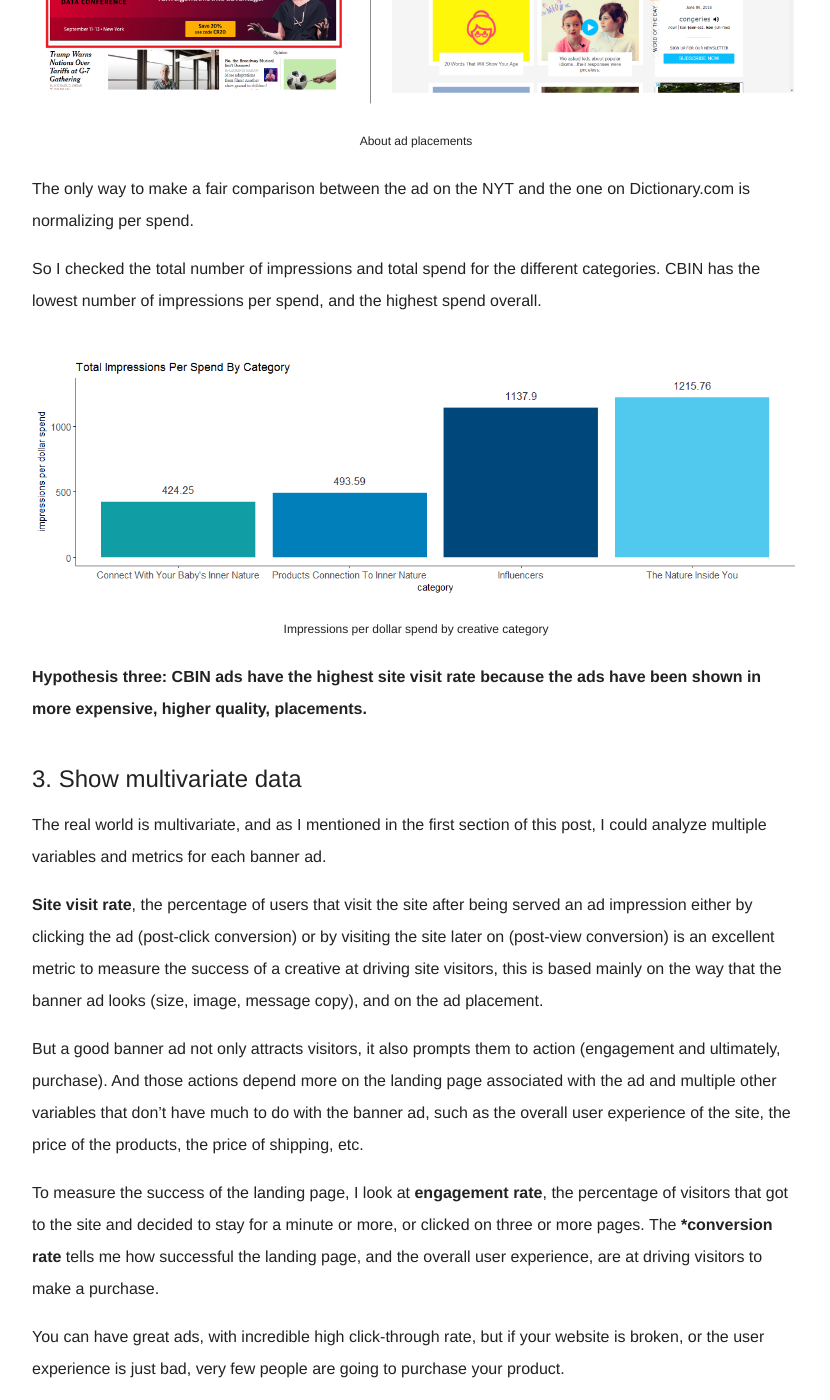
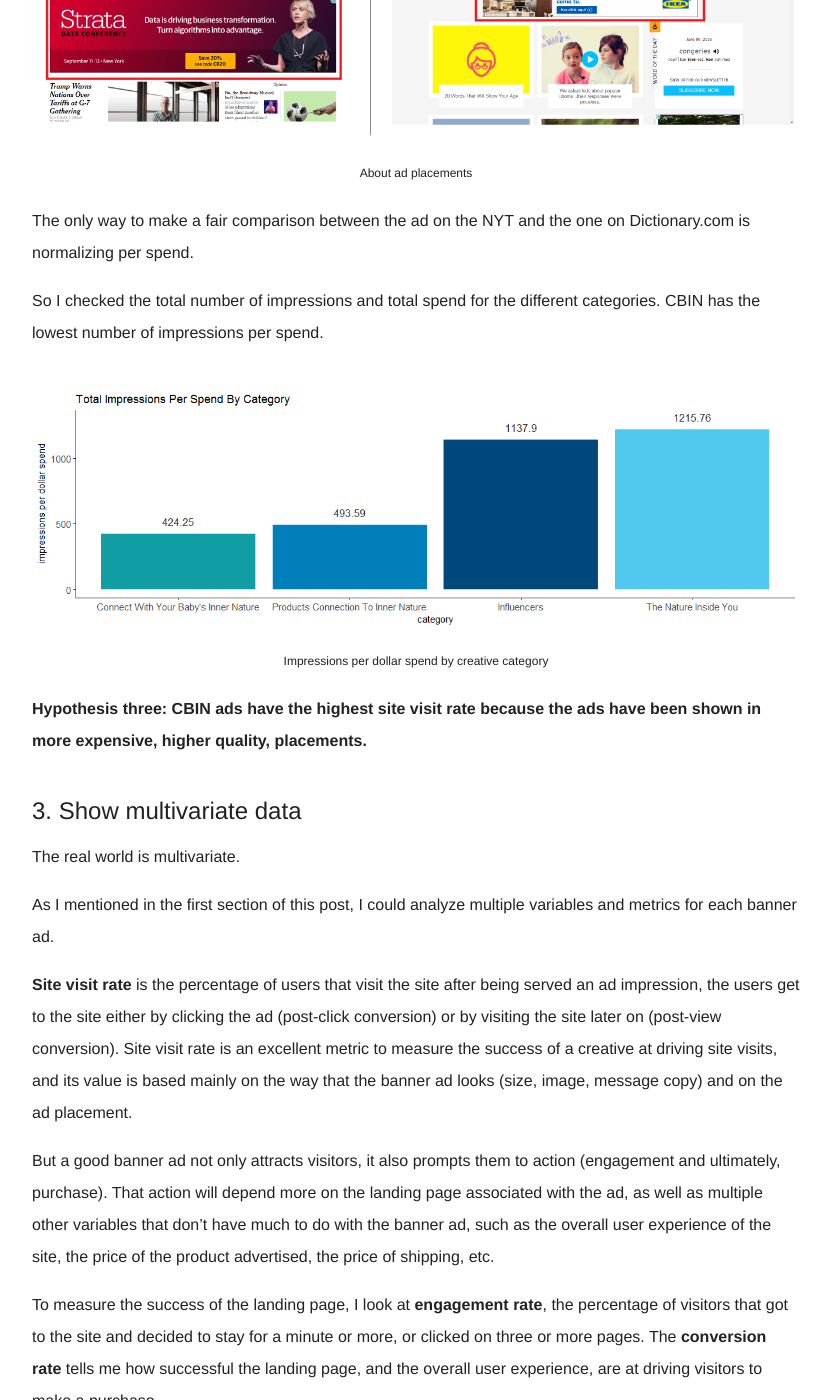
Before and after one commit to claudiagerezmi/claudiagerezmi.github.io, a Jekyll site: the page built from _posts/2018-06-10-principles-data-graphics.md, in a window 1280 px wide and 1400 px high, scrolled down 5349 px. Shown: the whole window, without its empty margins (24-854 px from the left). Built offline with Jekyll 4.4.1, drawn with Linux system fonts in a browser that asks for light colours; some web fonts are replaced; some of the changed text lies outside the part shown.

```diff
--- a/_posts/2018-06-10-principles-data-graphics.md
+++ b/_posts/2018-06-10-principles-data-graphics.md
@@ -45,11 +45,11 @@
 
 After following those steps, I had a first version of the report that I sent to our internal team.  We will review it internally next week, and after a round of feedback and possible changes, we'll present it to the client.
 
-I love visualizing data, and since I started using [ggplot2](http://ggplot2.tidyverse.org/), I've had the most fun adding layers of complexity to my graphics. Why would I present a simple bar chart to show averages when I can prepare a boxplot combined with a scatterplot and show not only averages but also the distribution, maximum, minimum, median, and spread of the data?  At work, they like to make jokes about how much I love to show an abundance of information (resulting in graphics that may take more than a few seconds for interpretation).
+I love visualizing data, and since I started using [ggplot2](http://ggplot2.tidyverse.org/), I've had the most fun adding layers of complexity to my graphics. Why would I present a simple bar chart to show averages when I can prepare a boxplot combined with a scatterplot and show not only averages but also the distribution, maximum, minimum, median, and spread of the data?  At work, they like to make jokes about how much I like to show an abundance of information (resulting in graphics that may take more than a few seconds for interpretation).
 
-I sincerely love making data graphics, and I want to get much better at it. For that reason, last week I started reading more about data visualization, starting with the principles of data graphics.
+I sincerely enjoy making data graphics, and I want to get much better at it. For that reason, last week I started reading more about data visualization, starting with the principles of data graphics.
 
-In this post, I'll talk about those principles, showing you how I applied them to my report.
+In this post I'll talk about those principles, showing you how I applied them to my report.
 
 ## Which are the principles of data graphics?
 
@@ -67,12 +67,12 @@
 ### 1. Show comparison
 A good scientist is always asking "Compared to what?" - and that applies to [all fields of life](https://discoverpraxis.com/compared-to-what/).
 
-In my research, I found that the category "Connect With Your Baby's Inner Nature" had the highest average creative score*, 0.051, making it the best performing category.  _Compared to what?_ Compared to the other three categories that I was analyzing.
+In my research, I found that the category "Connect With Your Baby's Inner Nature" had the highest average creative score* (0.051), making it the best performing category.  _Compared to what?_ Compared to the other three categories that I was analyzing.
 
 ![Creative performance by creative score]({{ "/images/posts/assets/creative-report/score_category.png" | absolute_url }})
 <p style="text-align: center; font-size:12px;">Creative performance by creative score</p>
 
-> "Connect With Your Baby's Inner Nature" has an average creative score that is 54% higher than the second top performing category. And 76% higher than the bottom performer category.
+> "Connect With Your Baby's Inner Nature" has an average creative score that is 54% higher than the second top performing category; and 76% higher than the bottom performer category.
 
 _*To provide a more comprehensive, stable, measure of performance, we have automated a process that scores creatives by summing percentile creative rankings across key metrics: purchase rate, cart view rate, engagement rate, and site visit rate._
 
@@ -85,7 +85,7 @@
 
 Studies show that [strong emotional responses to ads are more influential on a person’s intent to buy than the content of an ad]((https://blog.hubspot.com/marketing/emotions-in-advertising-examples)).
 
-In this case, the client advertises baby lotions, but it isn’t selling just baby lotions, it’s selling a package of emotions. Moms connecting with their children, making them happier and healthier by using baby care products formulated with the gentlest all natural plant-rich ingredients.
+In this case, the client advertises baby lotions, but it isn’t just selling baby lotions, it’s selling a package of emotions. Moms connecting with their children, making them happier and healthier by using baby care products formulated with the gentlest all natural plant-rich ingredients.
 
 **Hypothesis one: CBIN are best performing ads because they make the best use of emotional responses.**
 
@@ -104,7 +104,7 @@
 ![Creative performance by total conversions per spend]({{ "/images/posts/assets/creative-report/conv_ps_bar.png" | absolute_url }})
 <p style="text-align: center; font-size:12px;">Creative performance by total conversions per spend</p>
 
-CBIN ads are the ones with the highest creative score, but also one of the categories with the least number of conversions per dollar spend.
+CBIN ads are the ones with the highest creative score, but also one of the categories with the least number of conversions per dollar spend. _How much were we spending on the different categories?_ It turned out that CBIN was the category with the highest spend.
 
 Let’s compare two ad placements, one on [The New York Times](https://www.nytimes.com/) and another on [Dictionary.com](http://www.dictionary.com/).  The site visit rate for the banner on the top of the NYT site is probably going to be much higher than the one on the top of Dictionary.com just because the NYT gets many more visitors than Dictionary.com. Furthermore, the placement on the NYT is likely to be the most expensive in this comparison.
 
@@ -113,7 +113,7 @@
 
 The only way to make a fair comparison between the ad on the NYT and the one on Dictionary.com is normalizing per spend.
 
-So I checked the total number of impressions and total spend for the different categories. CBIN has the lowest number of impressions per spend, and the highest spend overall.
+So I checked the total number of impressions and total spend for the different categories. CBIN has the lowest number of impressions per spend.
 
 ![Impressions per spend]({{ "/images/posts/assets/creative-report/imps_ps_bar.png" | absolute_url }})
 <p style="text-align: center; font-size:12px;">Impressions per dollar spend by creative category</p>
@@ -121,13 +121,15 @@
 **Hypothesis three: CBIN ads have the highest site visit rate because the ads have been shown in more expensive, higher quality, placements.**
 
 ### 3. Show multivariate data
-The real world is multivariate, and as I mentioned in the first section of this post, I could analyze multiple variables and metrics for each banner ad.
+The real world is multivariate.
 
-**Site visit rate**, the percentage of users that visit the site after being served an ad impression either by clicking the ad (post-click conversion) or by visiting the site later on (post-view conversion) is an excellent metric to measure the success of a creative at driving site visitors, this is based mainly on the way that the banner ad looks (size, image, message copy), and on the ad placement.
+As I mentioned in the first section of this post, I could analyze multiple variables and metrics for each banner ad.
 
-But a good banner ad not only attracts visitors, it also prompts them to action (engagement and ultimately, purchase). And those actions depend more on the landing page associated with the ad and multiple other variables that don't have much to do with the banner ad, such as the overall user experience of the site, the price of the products, the price of shipping, etc.
+**Site visit rate** is the percentage of users that visit the site after being served an ad impression, the users get to the site either by clicking the ad (post-click conversion) or by visiting the site later on (post-view conversion).  Site visit rate is an excellent metric to measure the success of a creative at driving site visits, and its value is based mainly on the way that the banner ad looks (size, image, message copy) and on the ad placement.
 
-To measure the success of the landing page, I look at **engagement rate**, the percentage of visitors that got to the site and decided to stay for a minute or more, or clicked on three or more pages.  The ***conversion rate** tells me how successful the landing page, and the overall user experience, are at driving visitors to make a purchase.
+But a good banner ad not only attracts visitors, it also prompts them to action (engagement and ultimately, purchase). That action will depend more on the landing page associated with the ad, as well as multiple other variables that don't have much to do with the banner ad, such as the overall user experience of the site, the price of the product advertised, the price of shipping, etc.
+
+To measure the success of the landing page, I look at **engagement rate**, the percentage of visitors that got to the site and decided to stay for a minute or more, or clicked on three or more pages.  The **conversion rate** tells me how successful the landing page, and the overall user experience, are at driving visitors to make a purchase.
 
 You can have great ads, with incredible high click-through rate, but if your website is broken, or the user experience is just bad, very few people are going to purchase your product.
 
@@ -137,7 +139,7 @@
 _In the plot above, each dot represents a creative, with an associated site visit rate. The dots are grouped by ad size, and the color indicates the category that they belong to. CBIN banners tend to have the highest site visit rate for all ad sizes (with exceptions: 320x50, 300x600). It’s interesting to see that for the bigger ad size (728x90), the CBIN ads performed consistently better than the other categories._
 
 ### 4. Integrate evidence
-When making graphics, include all relevant information.  If you have to add text, printed numbers, images, and diagrams to your graphic, to tell your story, do it.
+When making graphics, include all relevant information.  If you have to add text, printed numbers, images, and diagrams to your graphic to tell your story, do it.
 
 Data graphics should make use of many modes of data representation simultaneously, not just the ones that the software that you are using can handle. Don't let the tools available drive the analysis.
 
--- a/js/app.js
+++ b/js/app.js
@@ -134,6 +134,7 @@
 
       // If you are on the last pagination page, hide the load more button
       if (pagination_next_page_number > pagination_available_pages_number) {
+        $load_posts_button.remove();
         $load_posts_button.addClass('c-btn--disabled').attr('disabled', true);
       }
     });
```
Also changed, not shown: other parts of _posts/2018-06-10-principles-data-graphics.md (+1 -1 lines), _posts/2018-06-18-perfect-audience.md (added, +130 -0 lines), images/posts/assets/perfect-audience/target_audience.png (added), 1 other file.
